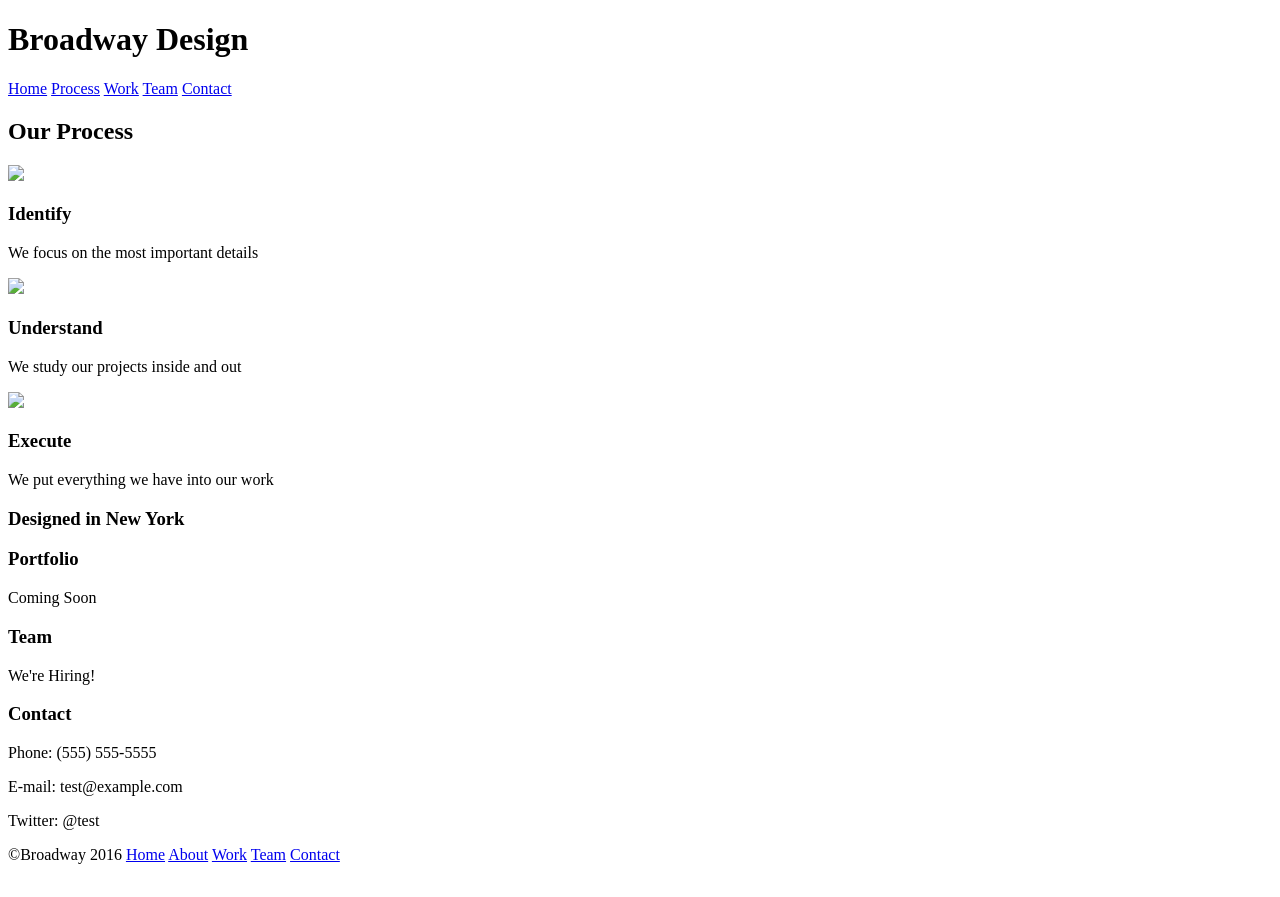
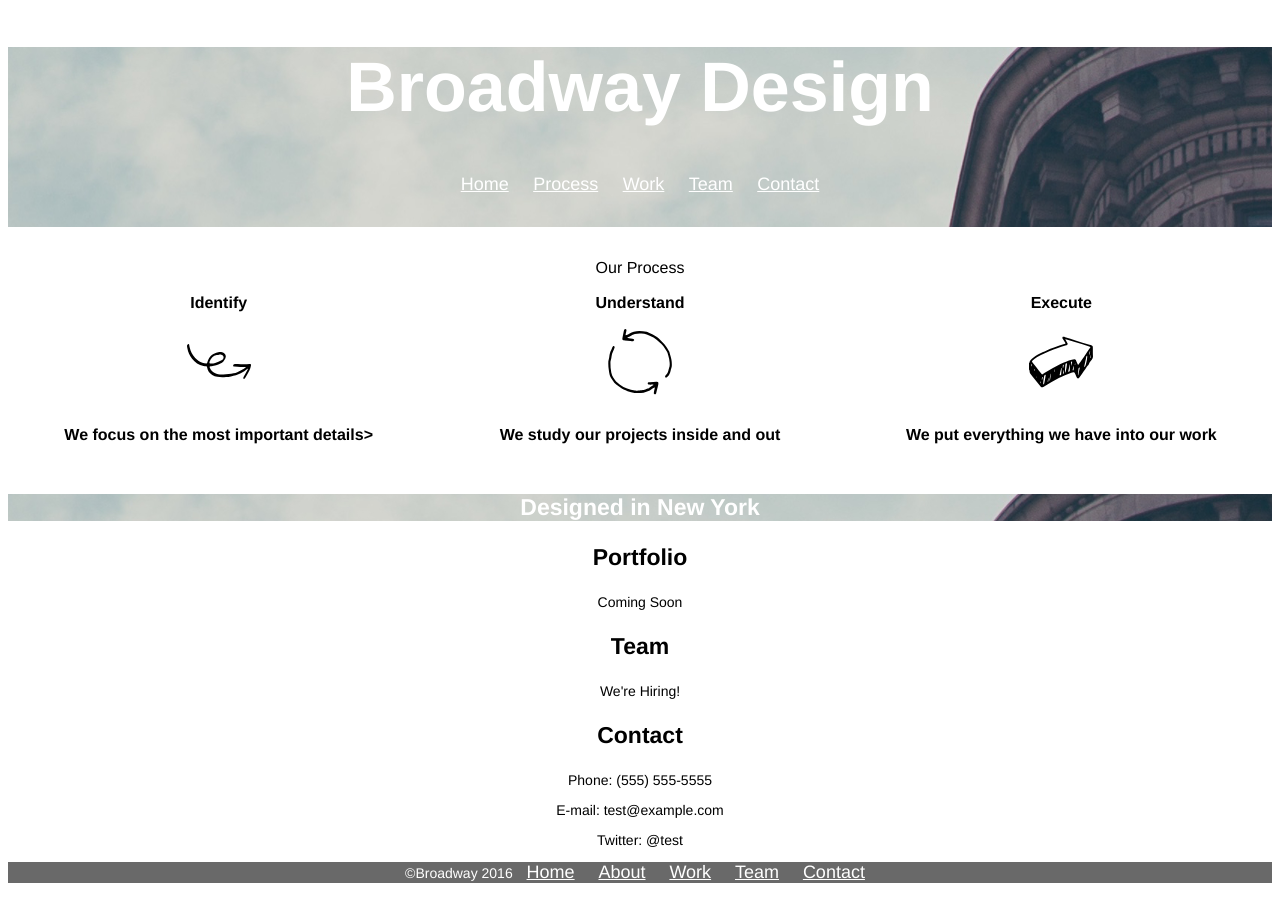
Before and after one commit to garrownt17/broadway, a plain HTML site: page index.html in a window 1280 px wide. Drawn offline with Linux system fonts and the light colour scheme.

Commit message:
Almost Done

```diff
--- a/css/style.css
+++ b/css/style.css
@@ -0,0 +1,53 @@
+body	{
+	font-family: Helvetica, sans-serif;
+	text-align: center;
+}
+
+header,.title	{
+	color:white;
+	background-image: url("../images/flatiron.png");
+}
+
+header	{
+	padding-bottom:2em;
+	margin-bottom:2em;
+}
+
+h1	{
+	font-size:70px;
+	font-weight: bold;
+}
+
+h2	{
+	font-size: 32px;
+	font-weight: bold;
+}
+h3	{
+	font-size: 23px;
+	font-weight: bold;
+}
+
+a	{
+	color: white;
+	font-size: 18px;
+	padding: 0px 10px;
+}
+
+p 	{
+	font-size: 14px;
+}
+
+footer	{
+	font-size: 11px;
+	background-color: dimgray;
+	color: white;
+}
+
+th	{
+	padding-bottom:1em;
+}
+
+.center{
+	text-align: left;
+	list-style-position: inside;
+}
--- a/index.html
+++ b/index.html
@@ -17,25 +17,25 @@
 			</nav>
 		</header>
 
-		<h2 id="process">Our Process</h2>
+		<table width="100%" border="0" cellpadding="0" cellspacing="0" id="process" summary="The steps Broadway Design takes for you.">
+		<caption style="padding-bottom:1em";>Our Process</caption>
 
-		<div class="step1">
-			<img src="#">
-			<h3>Identify</h3>
-			<p>We focus on the most important details</p>
-		</div>
-
-		<div class="step2">
-			<img src="#">
-			<h3>Understand</h3>
-			<p>We study our projects inside and out</p>
-		</div>
-
-		<div class="step3">
-			<img src="#">
-			<h3>Execute</h3>
-			<p>We put everything we have into our work</p>
-		</div>
+		<tr>
+			<th width="33%" height="20px" alighn="center" bgcolor="#FFF" scope="col">Identify</th>
+			<th width="33%" height="20px" alighn="center" bgcolor="#FFF" scope="col">Understand</th>
+			<th width="33%" height="20px" alighn="center" bgcolor="#FFF" scope="col">Execute</th>
+		</tr>
+		<tr>
+			<th width="33%" height="65px"><img src="./images/identify.svg"></th>
+			<th width="33%" height="65px"><img src="./images/understand.svg"></th>
+			<th width="33%" height="65px"><img src="./images/execute.svg"></th>
+		</tr>
+		<tr>
+			<th width="33%" height="40px">We focus on the most important details></th>
+			<th width="33%" height="40px">We study our projects inside and out</th>
+			<th width="33%" height="40px">We put everything we have into our work</th>
+		</tr>
+		</table>
 
 		<h3 class="title">Designed in New York</h3>
 
```
